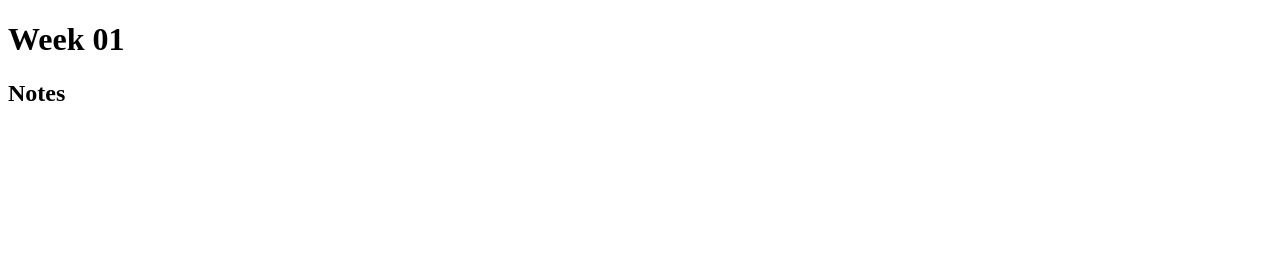
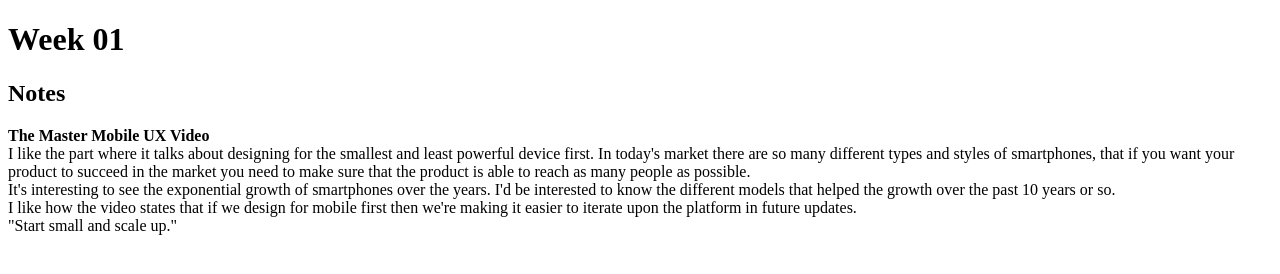
Before and after one commit to Heroice18/WDD330, a plain HTML site: page week1Notes.html in a window 1280 px wide. Drawn offline with Linux system fonts and the light colour scheme.

Commit message:
Added content to week 1 notes

```diff
--- a/week1Notes.html
+++ b/week1Notes.html
@@ -8,5 +8,29 @@
   <body>
     <h1>Week 01</h1>
     <h2>Notes</h2>
+    <p>
+        <b>The Master Mobile UX Video</b><br>
+        I like the part where it talks about designing
+        for the smallest and least powerful device first.
+        In today's market there are so many
+        different types and styles of smartphones,
+        that if you want your product to succeed in the market
+        you need to make sure that the product is able
+        to reach as many people as possible.<br>
+        It's interesting to see the exponential
+        growth of smartphones over the years.
+        I'd be interested to know the different
+        models that helped the growth over the past
+        10 years or so.<br>
+        I like how the video states that if we
+        design for mobile first then we're making it easier
+        to iterate upon the platform in future
+        updates.<br>
+        "Start small and scale up."<br>
+
+
+
+
+    </p>
 
 </body>
```
Also changed, not shown: 1 other file.
